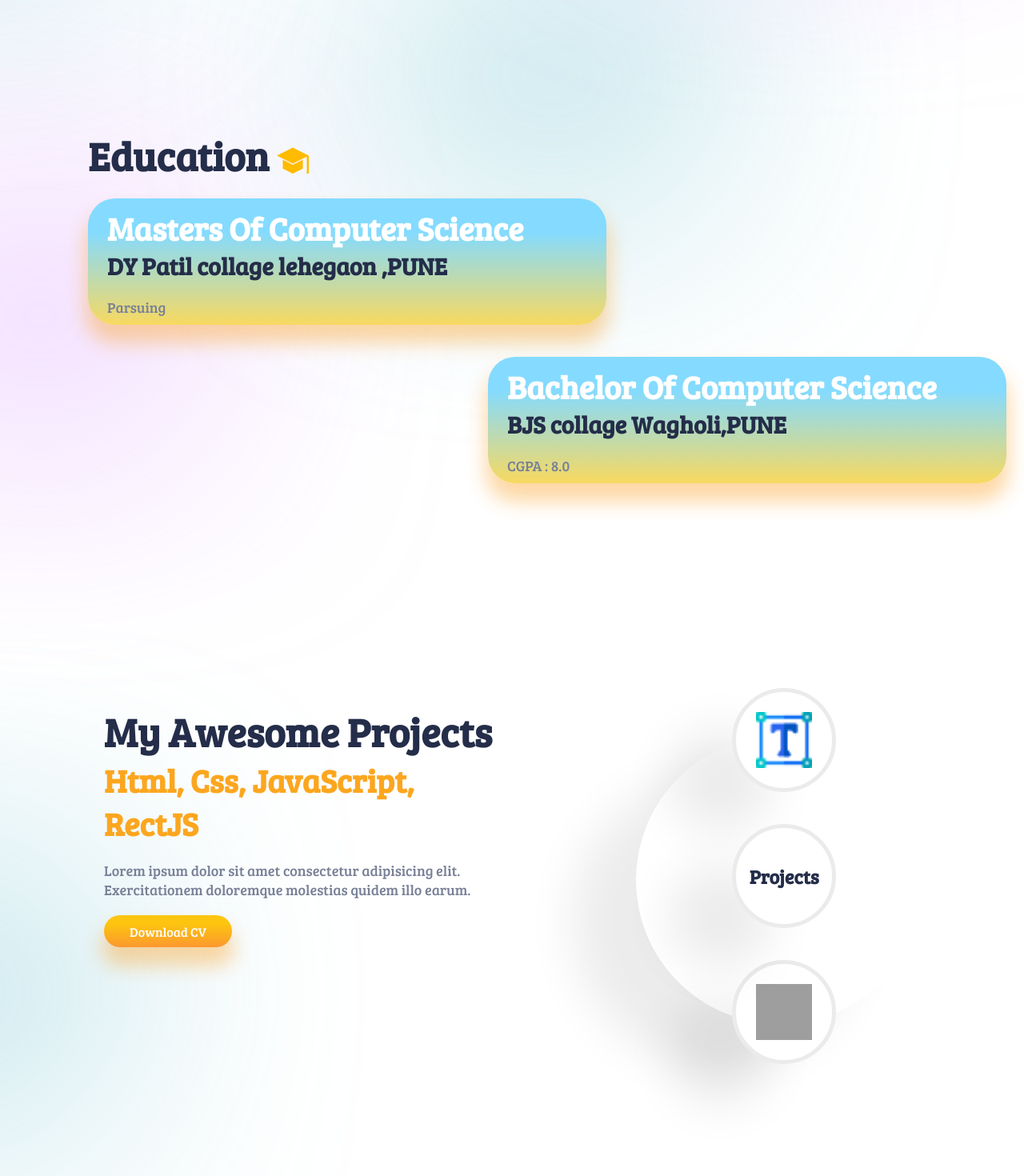
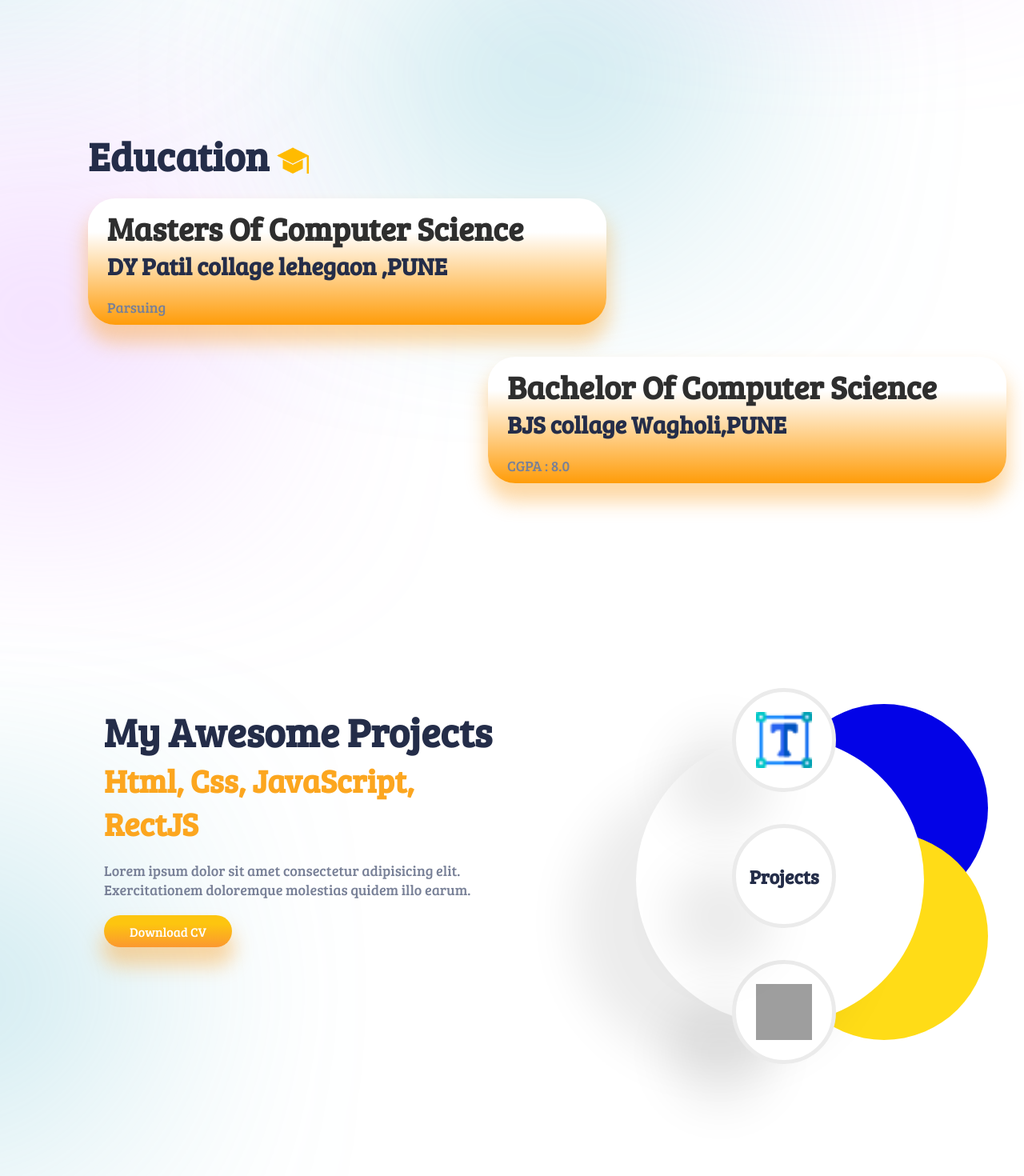
Before and after one commit to OmkarParhad88/portfolio1, a React (Create React App) app: page / in a window 1280 px wide. Shown: the part 1506-2976 px from the top of the page at 80% size. Built offline with nearby package versions, Linux system fonts and the light colour scheme; grey boxes are pictures that could not be loaded.

Commit message:
project section

```diff
--- a/src/components/Education/Education.css
+++ b/src/components/Education/Education.css
@@ -16,10 +16,6 @@
   top: 0.4rem;
 }
 
-.ecademic {
-  /* margin: 1.5rem 0 0 0; */
-}
-
 .edu1 {
   position: relative;
   top: 1rem;
@@ -32,7 +28,7 @@
 }
 
 .pos > :nth-child(1) {
-  color: white;
+  color: rgb(46, 46, 46);
   font-size: 2rem;
   font-weight: bold;
 }
@@ -55,9 +51,8 @@
   border: none;
   color: white;
   padding: 10px 24px;
-  background: linear-gradient(180deg, #84dbff 26.71%, #f7d961 99.36%);
+  background: linear-gradient(180deg, #ffffff 26.71%, #ff9d0b 99.36%);
   box-shadow: 0px 20px 24px 3px rgba(251, 161, 40, 0.42);
-  /* height:6rem; */
   width: 30rem;
 }
 
--- a/src/components/Projects/Projects.css
+++ b/src/components/Projects/Projects.css
@@ -22,6 +22,7 @@
   height: 18rem;
   border-radius: 100%;
   box-shadow: var(--smboxShadow);
+  background: white;
 }
 
 .p-mainCircle > * {
@@ -65,5 +66,25 @@
   justify-content: center;
   background: none;
   box-shadow: var(--smboxShadow);
-  background-color: white;
+  background: white;
 }
+
+.p-backCircle {
+  position: absolute;
+  height: 13rem;
+  width: 13rem;
+  border-radius: 100%;
+  z-index: -16;
+}
+
+.blueCircle {
+  background-color: rgb(3, 3, 231);
+  left: 18rem;
+  top: 0;
+}
+
+.yellowCircle {
+  background-color: rgb(255, 220, 23);
+  left: 18rem;
+  top: 8rem;
+}
--- a/src/components/Projects/Projects.jsx
+++ b/src/components/Projects/Projects.jsx
@@ -39,15 +39,9 @@ const Projects = () => {
           <div className="p-secCircle">
             <span>Projects</span>
           </div>
-          {/* <div className="p-secCircle">
-            <img src={textUtil} alt="" />
-          </div>
-          <div className="p-secCircle">
-            <img src={textUtil} alt="" />
-          </div> */}
         </div>
-        <div className="p-backCicle blueCircle"></div>
-        <div className="p-backCicle yellowCircle"></div>
+        <div className="p-backCircle blueCircle"></div>
+        <div className="p-backCircle yellowCircle"></div>
       </div>
     </div>
   );
--- a/src/components/Skill/Skill.js
+++ b/src/components/Skill/Skill.js
@@ -16,7 +16,7 @@ const Skill = () => {
       {/* left side */}
       <div className="awesome">
         <span>My Awesome</span>
-        <span>Skill</span>
+        <span>Skill's</span>
         <span> Lorem ipsum dolor sit amet consectetur adipisicing elit. <br />Exercitationem doloremque molestias quidem illo earum.</span>
         <a href={resume} download>
           <button className="button s-button" href={resume} download>Download CV</button>
```
Also changed, not shown: src/components/Portfolio/Portfolio.css (added), src/components/Portfolio/Portfolio.js (added), src/img/boy3-min.png (added).
